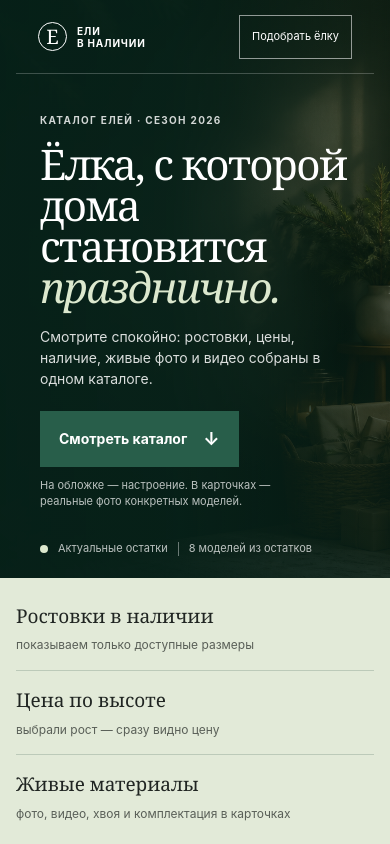
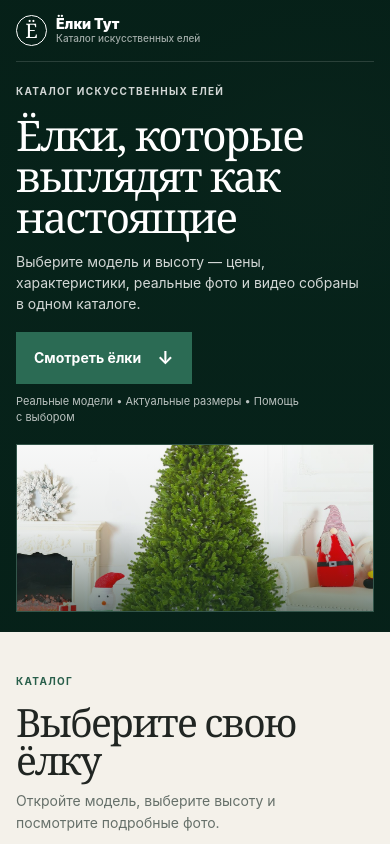
Before and after one commit to moyfor/avito-elki-catalog-2026, a Next.js app: page / in a window 390 px wide. Shown: the top 844 px of the page. Built offline with nearby package versions, Linux system fonts and the light colour scheme.

Commit message:
Обновить первый экран каталога

```diff
--- a/app/globals.css
+++ b/app/globals.css
@@ -93,6 +93,7 @@ h3 { font-family: var(--serif); font-size: 29px; font-weight: 400; letter-spacin
 .light-button { white-space: nowrap; background: var(--color-accent-soft); color: var(--ink); padding: 16px 18px; font-size: var(--text-md); font-weight: 700; }
 .footer { display: flex; justify-content: space-between; align-items: center; padding: 35px 0 40px; }
 .footer-brand { color: var(--ink); }
+.footer-brand small { color: rgba(18,59,48,.62); }
 .footer p { margin: 0; text-align: right; color: rgba(18,59,48,.62); font-size: 12px; line-height: 1.5; }
 
 .modal-backdrop { position: fixed; z-index: 20; inset: 0; padding: 30px; background: var(--color-overlay-dark); display: grid; place-items: center; }
@@ -229,6 +230,58 @@ dd { margin: 0; text-align: right; font-weight: 700; }
   .lightbox-hint { padding-top: 10px; font-size: 11px; }
 }
 
+/* Stage 3: compact first screen for mobile Avito traffic. */
+.hero { background: radial-gradient(circle at 82% 22%, rgba(220,232,206,.14) 0, transparent 28%), linear-gradient(180deg, var(--color-pine-deep) 0%, #0b3529 100%); }
+.hero::before { background: linear-gradient(90deg, rgba(6,32,24,.98) 0%, rgba(6,32,24,.82) 42%, rgba(6,32,24,.34) 100%); }
+.hero-content { width: min(var(--container-max), calc(100% - var(--container-gutter))); }
+.topbar { min-height: 72px; border-bottom-color: rgba(255,255,255,.14); }
+.brand { min-height: 44px; text-transform: none; letter-spacing: 0; font-size: 13px; }
+.brand-mark { width: 34px; height: 34px; font-size: 21px; }
+.brand span { display: grid; gap: 2px; }
+.brand strong { font-size: 15px; line-height: 1; }
+.brand small { color: rgba(255,255,255,.62); font-size: 11px; font-weight: 500; line-height: 1.15; }
+.nav-link, .outline-button { display: none; }
+.hero-stage { display: grid; grid-template-columns: minmax(420px, .8fr) minmax(0, 1.15fr); gap: clamp(34px, 4.6vw, 58px); align-items: end; min-height: 520px; max-width: none; padding: 42px 0 38px; }
+.hero-copy { min-height: 0; max-width: none; margin: 0; padding: 0; border-top: 0; justify-content: center; animation: none; }
+.hero h1 { max-width: 520px; margin-bottom: 18px; font-size: clamp(46px, 4.6vw, 62px); line-height: .96; letter-spacing: -.046em; }
+.hero-text { max-width: 500px; color: rgba(255,255,255,.82); font-size: 17px; line-height: 1.55; }
+.hero-actions { gap: 12px; margin-top: 26px; }
+.primary-button { min-height: 50px; padding: 15px 20px; background: #2b6b54; }
+.hero-trust { max-width: 330px; margin: 0; color: rgba(255,255,255,.7); font-size: 12px; line-height: 1.45; }
+.hero-note, .hero-image, .trust-strip { display: none; }
+.hero-visual { display: block; position: relative; z-index: 1; align-self: stretch; min-height: 430px; margin: 0; overflow: hidden; border: 1px solid rgba(255,255,255,.14); background: #173d31; }
+.hero-visual img { display: block; width: 100%; height: 100%; object-fit: cover; object-position: 49% 58%; filter: saturate(.98) contrast(.98); }
+.hero-visual::after { position: absolute; inset: 0; content: ""; pointer-events: none; background: linear-gradient(180deg, rgba(6,32,24,.02) 0%, rgba(6,32,24,.08) 52%, rgba(6,32,24,.54) 100%); }
+.hero-visual figcaption { position: absolute; z-index: 1; right: 14px; bottom: 14px; left: 14px; color: rgba(255,255,255,.78); font-size: 11px; line-height: 1.35; }
+.catalog-section { padding-top: 66px; }
+.catalog-heading { align-items: start; padding-bottom: 26px; }
+.catalog-intro { max-width: 420px; }
+
+@media (max-width: 820px) {
+  .hero { background-position: center; }
+  .hero::before { background: linear-gradient(180deg, rgba(6,32,24,.97) 0%, rgba(6,32,24,.86) 45%, rgba(6,32,24,.96) 100%); }
+  .hero-content { width: min(100% - 32px, 620px); }
+  .topbar { min-height: 62px; padding: 0; }
+  .brand { gap: 9px; }
+  .brand-mark { width: 31px; height: 31px; font-size: 20px; }
+  .brand strong { font-size: 14px; }
+  .brand small { font-size: 10px; }
+  .hero-stage { display: grid; grid-template-columns: 1fr; gap: 18px; min-height: 0; padding: 22px 0 20px; }
+  .hero-copy { order: 1; padding: 0; animation: none; }
+  .hero h1 { max-width: 360px; margin-bottom: 14px; font-size: clamp(37px, 10.8vw, 44px); line-height: .98; letter-spacing: -.04em; }
+  .hero-text { max-width: 352px; font-size: 14px; line-height: 1.5; }
+  .hero-actions { gap: 10px; margin-top: 18px; }
+  .primary-button { min-height: 48px; padding: 14px 17px; }
+  .hero-trust { max-width: 312px; font-size: 11px; }
+  .hero-visual { order: 2; min-height: 0; height: clamp(150px, 43vw, 190px); border-color: rgba(255,255,255,.12); }
+  .hero-visual img { object-position: 50% 57%; }
+  .hero-visual figcaption { display: none; }
+  .catalog-section { padding-top: 42px; padding-bottom: 78px; }
+  .catalog-heading { gap: 12px; padding-bottom: 22px; }
+  .catalog-section h2 { font-size: clamp(35px, 10vw, 42px); }
+  .catalog-intro { max-width: 340px; font-size: 14px; line-height: 1.55; }
+}
+
 @media (prefers-reduced-motion: reduce) {
   *,
   *::before,
--- a/app/page.tsx
+++ b/app/page.tsx
@@ -279,7 +279,8 @@ export default function Home() {
   const visibleTrees = showAll ? filteredTrees : filteredTrees.slice(0, 6);
 
   function scrollToCatalog() {
-    document.getElementById("catalog")?.scrollIntoView({ behavior: "smooth" });
+    const prefersReducedMotion = window.matchMedia("(prefers-reduced-motion: reduce)").matches;
+    document.getElementById("catalog")?.scrollIntoView({ behavior: prefersReducedMotion ? "auto" : "smooth" });
   }
 
   function openTree(tree: Tree, opener?: HTMLElement) {
@@ -374,56 +375,43 @@ export default function Home() {
 
   return (
     <main>
-      <section className="hero">
+      <section className="hero" id="top" aria-labelledby="hero-title">
         <div className="shell hero-content">
           <nav className="topbar" aria-label="Главная навигация">
-            <a className="brand" href="#top" aria-label="Каталог елей">
-              <span className="brand-mark">Е</span>
-              <span>Ели<br />в наличии</span>
+            <a className="brand" href="#top" aria-label="Ёлки Тут — каталог искусственных елей">
+              <span className="brand-mark">Ё</span>
+              <span><strong>Ёлки Тут</strong><small>Каталог искусственных елей</small></span>
             </a>
-            <a className="nav-link" href="#catalog">Каталог</a>
-            <button className="outline-button" onClick={scrollToCatalog}>Подобрать ёлку</button>
           </nav>
 
-          <div className="hero-copy" id="top">
-            <p className="eyebrow">Каталог елей · сезон 2026</p>
-            <h1>Ёлка, с которой дома становится <em>празднично.</em></h1>
-            <p className="hero-text">
-              Смотрите спокойно: ростовки, цены, наличие, живые фото и видео
-              собраны в одном каталоге.
-            </p>
-            <div className="hero-actions">
-              <button className="primary-button" onClick={scrollToCatalog}>Смотреть каталог <span>↓</span></button>
-              <p>На обложке — настроение. В карточках — реальные фото конкретных моделей.</p>
+          <div className="hero-stage">
+            <div className="hero-copy">
+              <p className="eyebrow">Каталог искусственных елей</p>
+              <h1 id="hero-title">Ёлки, которые выглядят как настоящие</h1>
+              <p className="hero-text">
+                Выберите модель и высоту — цены, характеристики, реальные фото и видео
+                собраны в одном каталоге.
+              </p>
+              <div className="hero-actions">
+                <button className="primary-button" onClick={scrollToCatalog}>Смотреть ёлки <span>↓</span></button>
+                <p className="hero-trust">Реальные модели • Актуальные размеры • Помощь с выбором</p>
+              </div>
             </div>
+            <figure className="hero-visual">
+              <img src="/catalog-live/afrodita-hero.jpg" alt="Искусственная ёлка Афродита Премиум в праздничном интерьере" fetchPriority="high" decoding="async" />
+              <figcaption>Праздничный интерьерный образ. Реальные фото конкретных моделей — внутри карточек.</figcaption>
+            </figure>
           </div>
-
-          <div className="hero-image" aria-hidden="true" />
-
-          <div className="hero-note">
-            <span className="note-dot" />
-            <span>Актуальные остатки</span>
-            <span className="note-divider" />
-            <span>8 моделей из остатков</span>
-          </div>
-        </div>
-      </section>
-
-      <section className="trust-strip">
-        <div className="shell trust-grid">
-          <p><strong>Ростовки в наличии</strong><span>показываем только доступные размеры</span></p>
-          <p><strong>Цена по высоте</strong><span>выбрали рост — сразу видно цену</span></p>
-          <p><strong>Живые материалы</strong><span>фото, видео, хвоя и комплектация в карточках</span></p>
         </div>
       </section>
 
       <section className="catalog-section shell" id="catalog">
         <div className="catalog-heading">
           <div>
-            <p className="eyebrow dark">Выберите свою</p>
-            <h2>Каталог елей</h2>
+            <p className="eyebrow dark">Каталог</p>
+            <h2>Выберите свою ёлку</h2>
           </div>
-          <p className="catalog-intro">Для сравнения откройте любую модель: там будут её размеры, фото, видео и детали комплектации.</p>
+          <p className="catalog-intro">Откройте модель, выберите высоту и посмотрите подробные фото.</p>
         </div>
 
         <div className="filters" aria-label="Фильтры каталога">
@@ -510,7 +498,7 @@ export default function Home() {
       </section>
 
       <footer className="shell footer">
-        <a className="brand footer-brand" href="#top"><span className="brand-mark">Е</span><span>Ели в наличии</span></a>
+        <a className="brand footer-brand" href="#top"><span className="brand-mark">Ё</span><span><strong>Ёлки Тут</strong><small>Каталог искусственных елей</small></span></a>
         <p>Каталог остатков прошлого сезона.<br />Наличие и окончательную цену уточняйте перед заказом.</p>
       </footer>
 
--- a/index.html
+++ b/index.html
@@ -4,8 +4,12 @@
     <meta charset="utf-8" />
     <meta name="viewport" content="width=device-width, initial-scale=1" />
     <meta name="theme-color" content="#092d23" />
-    <title>Искусственные ели — каталог в наличии</title>
-    <link rel="preload" as="image" href="public/hero-christmas-mood-v2.png" />
+    <title>Ёлки Тут — каталог искусственных елей</title>
+    <meta name="description" content="Ёлки Тут — мобильный каталог искусственных елей: актуальные высоты, цены, характеристики, реальные фото и видео в одном месте." />
+    <meta property="og:title" content="Ёлки Тут — каталог искусственных елей" />
+    <meta property="og:description" content="Выберите модель и высоту — цены, характеристики, реальные фото и видео собраны в одном каталоге." />
+    <meta property="og:image" content="public/og.png" />
+    <link rel="preload" as="image" href="public/catalog-live/afrodita-hero.jpg" />
     <link rel="stylesheet" href="styles/design-tokens.css" />
     <style>
       * { box-sizing: border-box; }
@@ -91,6 +95,7 @@
       .callout p:not(.eyebrow) { margin: 0; color: rgba(255,255,255,.72); font-size: 15px; line-height: 1.65; }
       .footer { display: flex; align-items: center; justify-content: space-between; padding: 35px 0 40px; }
       .footer p { margin: 0; color: rgba(18,59,48,.62); text-align: right; font-size: 12px; line-height: 1.5; }
+      .footer .brand small { color: rgba(18,59,48,.62); }
 
       .modal { position: fixed; z-index: 20; inset: 0; display: none; place-items: center; padding: 30px; background: var(--color-overlay-dark); }
       .modal.open { display: grid; }
@@ -294,36 +299,88 @@
         .lightbox-prev { left: 8px; }
         .lightbox-next { right: 8px; }
       }
+
+      /* Stage 3: compact first screen for mobile Avito traffic. */
+      .hero { background: radial-gradient(circle at 82% 22%, rgba(220,232,206,.14) 0, transparent 28%), linear-gradient(180deg, var(--color-pine-deep) 0%, #0b3529 100%); }
+      .hero::before { background: linear-gradient(90deg, rgba(6,32,24,.98) 0%, rgba(6,32,24,.82) 42%, rgba(6,32,24,.34) 100%); }
+      .hero .shell { width: min(var(--container-max), calc(100% - var(--container-gutter))); }
+      .topbar { min-height: 72px; border-bottom-color: rgba(255,255,255,.14); }
+      .brand { min-height: 44px; text-transform: none; letter-spacing: 0; font-size: 13px; }
+      .brand i { width: 34px; height: 34px; font-size: 21px; }
+      .brand span { display: grid; gap: 2px; }
+      .brand strong { font-size: 15px; line-height: 1; }
+      .brand small { color: rgba(255,255,255,.62); font-size: 11px; font-weight: 500; line-height: 1.15; }
+      .nav, .outline { display: none; }
+      .hero-stage { display: grid; grid-template-columns: minmax(420px, .8fr) minmax(0, 1.15fr); gap: clamp(34px, 4.6vw, 58px); align-items: end; min-height: 520px; max-width: none; margin-top: 0; padding: 42px 0 38px; border-top: 0; }
+      .hero-copy { min-height: 0; padding: 0; justify-content: center; animation: none; }
+      .hero h1 { max-width: 520px; margin-bottom: 18px; font-size: clamp(46px, 4.6vw, 62px); line-height: .96; letter-spacing: -.046em; }
+      .hero-copy > p:not(.eyebrow) { max-width: 500px; color: rgba(255,255,255,.82); font-size: 17px; line-height: 1.55; }
+      .hero-actions { gap: 12px; margin-top: 26px; }
+      .primary { min-height: 50px; padding: 15px 20px; background: #2b6b54; }
+      .hero-trust { margin: 0; color: rgba(255,255,255,.7); font-size: 12px; line-height: 1.45; }
+      .hero-note { display: none; }
+      .hero-visual { display: block; position: relative; z-index: 1; align-self: stretch; min-height: 430px; margin: 0; overflow: hidden; border: 1px solid rgba(255,255,255,.14); background: #173d31; }
+      .hero-visual img { display: block; width: 100%; height: 100%; object-fit: cover; object-position: 49% 58%; filter: saturate(.98) contrast(.98); }
+      .hero-visual::after { position: absolute; inset: 0; content: ""; pointer-events: none; background: linear-gradient(180deg, rgba(6,32,24,.02) 0%, rgba(6,32,24,.08) 52%, rgba(6,32,24,.54) 100%); }
+      .hero-visual figcaption { position: absolute; z-index: 1; right: 14px; bottom: 14px; left: 14px; color: rgba(255,255,255,.78); font-size: 11px; line-height: 1.35; }
+      .trust { display: none; }
+      .catalog { padding-top: 66px; }
+      .catalog-head { align-items: start; padding-bottom: 26px; }
+      .catalog-intro { max-width: 420px; }
+
+      @media (max-width: 820px) {
+        .hero { background-position: center; }
+        .hero::before { background: linear-gradient(180deg, rgba(6,32,24,.97) 0%, rgba(6,32,24,.86) 45%, rgba(6,32,24,.96) 100%); }
+        .hero .shell { width: min(100% - 32px, 620px); }
+        .topbar { min-height: 62px; padding: 0; }
+        .brand { gap: 9px; }
+        .brand i { width: 31px; height: 31px; font-size: 20px; }
+        .brand strong { font-size: 14px; }
+        .brand small { font-size: 10px; }
+        .hero-stage { display: grid; grid-template-columns: 1fr; gap: 18px; min-height: 0; padding: 22px 0 20px; }
+        .hero-copy { order: 1; padding: 0; animation: none; }
+        .hero h1 { max-width: 360px; margin-bottom: 14px; font-size: clamp(37px, 10.8vw, 44px); line-height: .98; letter-spacing: -.04em; }
+        .hero-copy > p:not(.eyebrow) { max-width: 352px; font-size: 14px; line-height: 1.5; }
+        .hero-actions { gap: 10px; margin-top: 18px; }
+        .primary { min-height: 48px; padding: 14px 17px; }
+        .hero-trust { max-width: 312px; font-size: 11px; }
+        .hero-visual { order: 2; min-height: 0; height: clamp(150px, 43vw, 190px); border-color: rgba(255,255,255,.12); }
+        .hero-visual img { object-position: 50% 57%; }
+        .hero-visual figcaption { display: none; }
+        .catalog { padding: 42px 0 78px; }
+        .catalog-head { gap: 12px; padding-bottom: 22px; }
+        .catalog h2 { font-size: clamp(35px, 10vw, 42px); }
+        .catalog-intro { max-width: 340px; font-size: 14px; line-height: 1.55; }
+      }
     </style>
   </head>
   <body>
     <main>
-      <section class="hero" id="top">
+      <section class="hero" id="top" aria-labelledby="hero-title">
         <div class="shell">
           <nav class="topbar" aria-label="Главная навигация">
-            <a class="brand" href="#top"><i>Е</i><span>Ели<br>в наличии</span></a>
-            <a class="nav" href="#catalog">Каталог</a>
-            <a class="outline" href="#catalog">Подобрать ёлку</a>
+            <a class="brand" href="#top" aria-label="Ёлки Тут — каталог искусственных елей"><i>Ё</i><span><strong>Ёлки Тут</strong><small>Каталог искусственных елей</small></span></a>
           </nav>
           <div class="hero-stage">
             <div class="hero-copy">
-              <p class="eyebrow">Каталог елей · сезон 2026</p>
-              <h1>Ёлка, с которой дома становится <em>празднично.</em></h1>
-              <p>Смотрите спокойно: ростовки, цены, наличие, живые фото и видео собраны в одном каталоге.</p>
+              <p class="eyebrow">Каталог искусственных елей</p>
+              <h1 id="hero-title">Ёлки, которые выглядят как настоящие</h1>
+              <p>Выберите модель и высоту — цены, характеристики, реальные фото и видео собраны в одном каталоге.</p>
               <div class="hero-actions">
-                <a class="primary" href="#catalog">Смотреть каталог <span>↓</span></a>
-                <small>На обложке — настроение. В карточках — реальные фото конкретных моделей.</small>
+                <a class="primary" href="#catalog">Смотреть ёлки <span>↓</span></a>
+                <p class="hero-trust">Реальные модели • Актуальные размеры • Помощь с выбором</p>
               </div>
             </div>
+            <figure class="hero-visual">
+              <img src="public/catalog-live/afrodita-hero.jpg" alt="Искусственная ёлка Афродита Премиум в праздничном интерьере" fetchpriority="high" decoding="async">
+              <figcaption>Праздничный интерьерный образ. Реальные фото конкретных моделей — внутри карточек.</figcaption>
+            </figure>
           </div>
-          <div class="hero-note"><i class="dot"></i><span>Актуальные остатки</span><i class="divider"></i><span>8 моделей из остатков</span></div>
         </div>
       </section>
 
-      <section class="trust"><div class="shell"><p><strong>Ростовки в наличии</strong><span>показываем только доступные размеры</span></p><p><strong>Цена по высоте</strong><span>выбрали рост — сразу видно цену</span></p><p><strong>Живые материалы</strong><span>фото, видео, хвоя и комплектация в карточках</span></p></div></section>
-
       <section class="catalog shell" id="catalog">
-        <div class="catalog-head"><div><p class="eyebrow dark">Выберите свою</p><h2>Каталог елей</h2></div><p class="catalog-intro">Для сравнения откройте любую модель: там будут её размеры, фото, видео и детали комплектации.</p></div>
+        <div class="catalog-head"><div><p class="eyebrow dark">Каталог</p><h2>Выберите свою ёлку</h2></div><p class="catalog-intro">Откройте модель, выберите высоту и посмотрите подробные фото.</p></div>
         <div class="filters"><div class="filter"><label>Высота</label><div class="pills" id="height-pills"></div></div><div class="filter"><label>Форма</label><div class="pills" id="kind-pills"></div></div></div>
         <p class="count" id="count"></p>
         <div class="grid" id="products"></div>
@@ -331,7 +388,7 @@
       </section>
 
       <section class="callout"><div class="shell"><div><p class="eyebrow">Не хочется выбирать самому?</p><h2>Скажите высоту,<br>бюджет и город.</h2></div><p>Напишите высоту, бюджет и город — подберём 2–3 подходящие модели с реальными фото и видео.</p><a class="light" href="tel:+79650298353">Связаться с Максимом <span>→</span></a></div></section>
-      <footer class="shell footer"><a class="brand" href="#top"><i>Е</i><span>Ели в наличии</span></a><p>Каталог остатков прошлого сезона.<br>Наличие и окончательную цену уточняйте перед заказом.</p></footer>
+      <footer class="shell footer"><a class="brand" href="#top"><i>Ё</i><span><strong>Ёлки Тут</strong><small>Каталог искусственных елей</small></span></a><p>Каталог остатков прошлого сезона.<br>Наличие и окончательную цену уточняйте перед заказом.</p></footer>
     </main>
 
     <div class="modal" id="modal" role="presentation">
```
Also changed, not shown: app/layout.tsx (+4 -4 lines), 1 other file (tests, documents, lock files or other folders).
